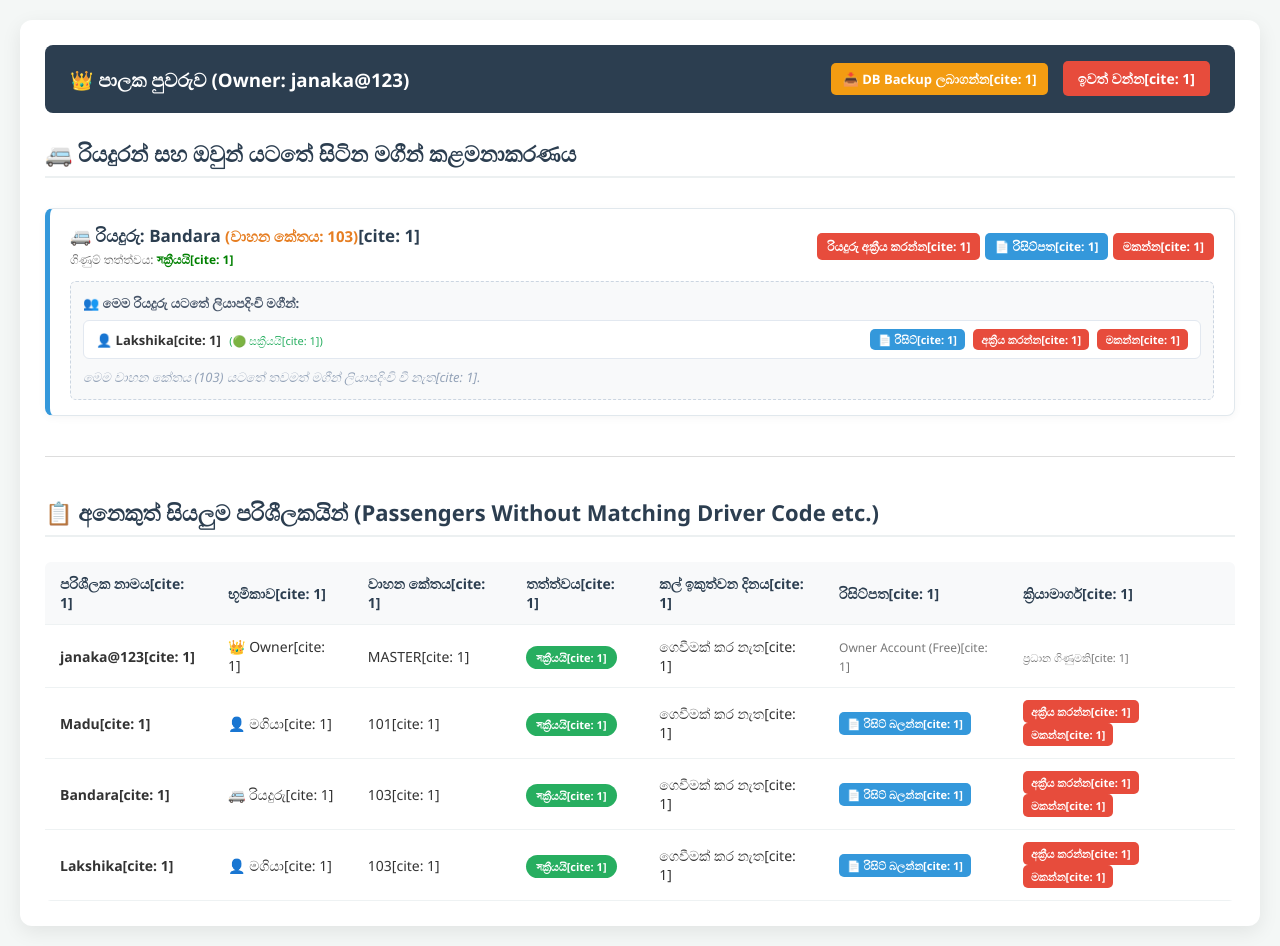
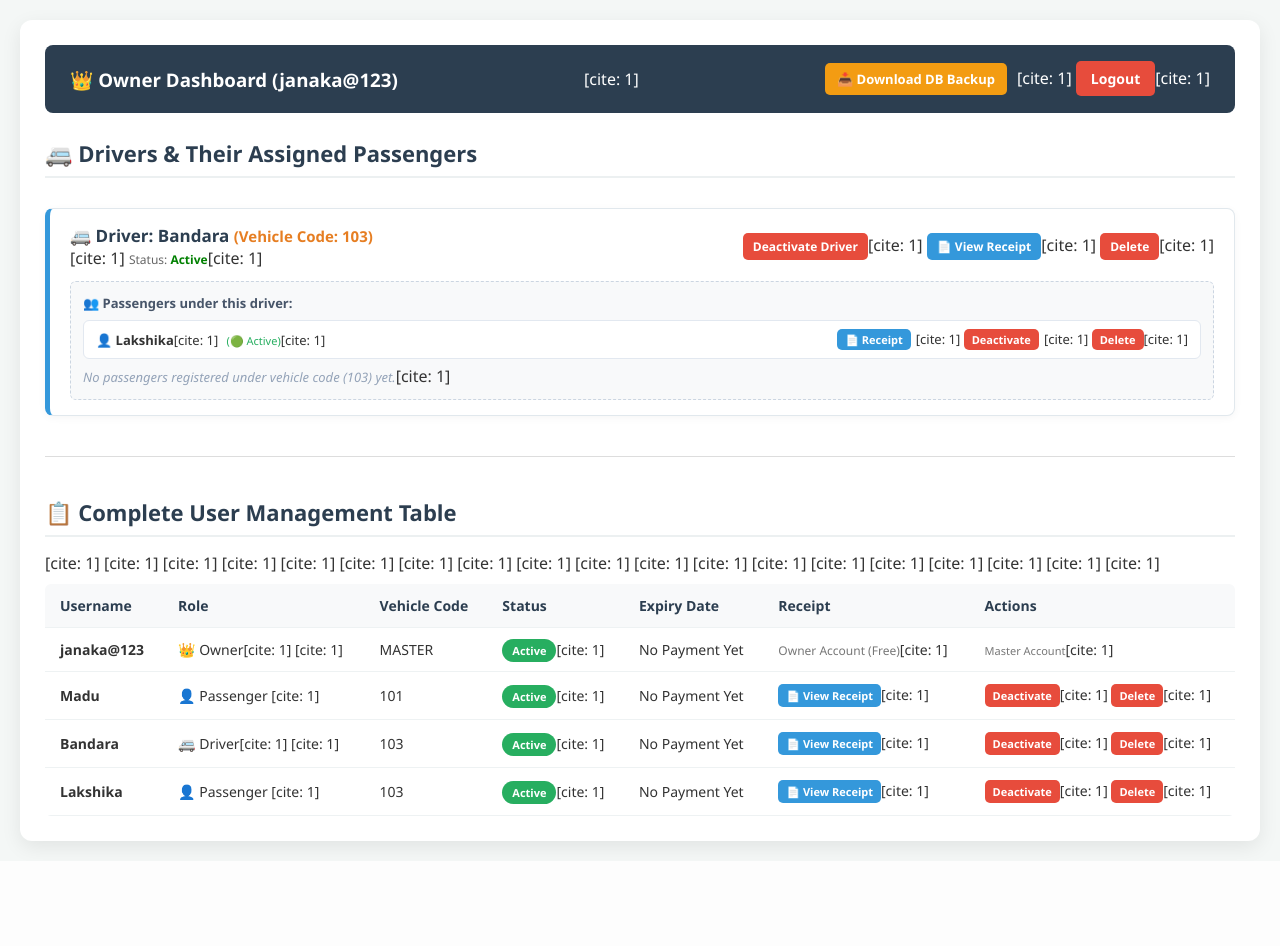
Before and after one commit to Janaka1987-hash/vehicle-tracker, a Flask app: page /owner_dashboard in a window 1280 px wide. After the commit the page ends 855 px from the top, so only its background shows below. Run offline with Flask 3, Linux system fonts and the light colour scheme; a user stored in the database is signed in; data comes from the database, SQL or seed files in the repository.

Commit message:
Update owner_dashboard.html

```diff
--- a/templates/owner_dashboard.html
+++ b/templates/owner_dashboard.html
@@ -1,9 +1,9 @@
 <!DOCTYPE html>
-<html lang="si">
+<html lang="en">
 <head>
     <meta charset="UTF-8">
     <meta name="viewport" content="width=device-width, initial-scale=1.0">
-    <title>පාලක පුවරුව - Owner Dashboard</title>
+    <title>Owner Dashboard - RideSync</title>
     <style>
         body { font-family: 'Segoe UI', Tahoma, Geneva, Verdana, sans-serif; background: #f4f7f6; margin: 0; padding: 20px; color: #333; text-align: center; }
         .container { max-width: 1200px; margin: auto; background: white; padding: 25px; border-radius: 12px; box-shadow: 0 6px 20px rgba(0,0,0,0.08); text-align: left; }
@@ -37,14 +37,14 @@
 <body>
     <div class="container">
         <header>
-            <h3 style="margin:0; color: white;">👑 පාලක පුවරුව (Owner: {{ username }})</h3>
+            <h3 style="margin:0; color: white;">👑 Owner Dashboard ({{ username }})</h3>[cite: 1]
             <div>
-                <a href="/download_backup" class="btn btn-warning" style="margin-right: 10px;">📥 DB Backup ලබාගන්න[cite: 1]</a>
-                <a href="/logout" class="logout">ඉවත් වන්න[cite: 1]</a>
+                <a href="/download_backup" class="btn btn-warning" style="margin-right: 10px;">📥 Download DB Backup</a>[cite: 1]
+                <a href="/logout" class="logout">Logout</a>[cite: 1]
             </div>
         </header>
 
-        <h2>🚐 රියදුරන් සහ ඔවුන් යටතේ සිටින මගීන් කළමනාකරණය</h2>
+        <h2>🚐 Drivers & Their Assigned Passengers</h2>
 
         <div class="driver-section">
             {% set ns = namespace(driver_found=false) %}
@@ -54,23 +54,23 @@
                     <div class="driver-card">
                         <div class="driver-header">
                             <div>
-                                <p class="driver-title">🚐 රියදුරු: {{ u[1] }} <span style="color: #e67e22; font-size: 15px;">(වාහන කේතය: {{ u[4] }})</span>[cite: 1]</p>
-                                <span style="font-size: 12px; color: #666;">ගිණුම් තත්ත්වය: {% if u[5] == 1 %}<b style="color:green;">সක්‍රීයයි[cite: 1]</b>{% else %}<b style="color:red;">අක්‍රීයයි</b>{% endif %}</span>
+                                <p class="driver-title">🚐 Driver: {{ u[1] }} <span style="color: #e67e22; font-size: 15px;">(Vehicle Code: {{ u[4] }})</span></p>[cite: 1]
+                                <span style="font-size: 12px; color: #666;">Status: {% if u[5] == 1 %}<b style="color:green;">Active</b>{% else %}<b style="color:red;">Inactive</b>{% endif %}</span>[cite: 1]
                             </div>
                             <div>
                                 <a href="/toggle_status/{{ u[0] }}" class="btn {% if u[5] == 1 %}btn-danger{% else %}btn-success{% endif %}" style="padding: 5px 10px; font-size: 12px;">
-                                    {% if u[5] == 1 %}රියදුරු අක්‍රීය කරන්න[cite: 1]{% else %}රියදුරු সක්‍රීය කරන්න{% endif %}
-                                </a>
+                                    {% if u[5] == 1 %}Deactivate Driver{% else %}Activate Driver{% endif %}
+                                </a>[cite: 1]
                                 {% if u[6] and u[6] != 'Owner Account (Free)' %}
-                                    <a href="{{ url_for('static', filename='uploads/' + u[6]) }}" target="_blank" class="btn btn-primary" style="padding: 5px 10px; font-size: 12px;">📄 රිසිට්පත[cite: 1]</a>
+                                    <a href="{{ url_for('static', filename='uploads/' + u[6]) }}" target="_blank" class="btn btn-primary" style="padding: 5px 10px; font-size: 12px;">📄 View Receipt</a>[cite: 1]
                                 {% endif %}
-                                <a href="/delete_user/{{ u[0] }}" class="btn btn-danger" style="padding: 5px 10px; font-size: 12px;" onclick="return confirm('මෙම රියදුරු මකා දැමීමට අවශ්‍ය බව විශ්වාසද?');">මකන්න[cite: 1]</a>
+                                <a href="/delete_user/{{ u[0] }}" class="btn btn-danger" style="padding: 5px 10px; font-size: 12px;" onclick="return confirm('Are you sure you want to delete this driver?');">Delete</a>[cite: 1]
                             </div>
                         </div>
 
-                        <!-- මෙම රියදුරුගේ වාහන කේතයට (vehicle_code) අදාළ මගීන් පමණක් මෙහි පෙන්වීම -->
+                        <!-- Passengers under this driver -->
                         <div class="passengers-box">
-                            <p style="margin: 0 0 8px 0; font-size: 13px; font-weight: bold; color: #475569;">👥 මෙම රියදුරු යටතේ ලියාපදිංචි මගීන්:</p>
+                            <p style="margin: 0 0 8px 0; font-size: 13px; font-weight: bold; color: #475569;">👥 Passengers under this driver:</p>
 
                             {% set found_passengers = false %}
                             {% for p in users %}
@@ -78,28 +78,28 @@
                                     {% set found_passengers = true %}
                                     <div class="passenger-item">
                                         <div>
-                                            <strong>👤 {{ p[1] }}[cite: 1]</strong>
+                                            <strong>👤 {{ p[1] }}</strong>[cite: 1]
                                             {% if p[5] == 1 %}
-                                                <span style="color: #27ae60; font-size: 11px; margin-left: 5px;">(🟢 සක්‍රීයයි[cite: 1])</span>
+                                                <span style="color: #27ae60; font-size: 11px; margin-left: 5px;">(🟢 Active)</span>[cite: 1]
                                             {% else %}
-                                                <span style="color: #e74c3c; font-size: 11px; margin-left: 5px;">(⏳ අක්‍රීයයි)</span>
+                                                <span style="color: #e74c3c; font-size: 11px; margin-left: 5px;">(⏳ Inactive)</span>
                                             {% endif %}
                                         </div>
                                         <div>
                                             {% if p[6] and p[6] != 'Owner Account (Free)' %}
-                                                <a href="{{ url_for('static', filename='uploads/' + p[6]) }}" target="_blank" class="btn btn-primary" style="padding: 3px 8px; font-size: 11px; margin-right: 5px;">📄 රිසිට්[cite: 1]</a>
+                                                <a href="{{ url_for('static', filename='uploads/' + p[6]) }}" target="_blank" class="btn btn-primary" style="padding: 3px 8px; font-size: 11px; margin-right: 5px;">📄 Receipt</a>[cite: 1]
                                             {% endif %}
                                             <a href="/toggle_status/{{ p[0] }}" class="btn {% if p[5] == 1 %}btn-danger{% else %}btn-success{% endif %}" style="padding: 3px 8px; font-size: 11px; margin-right: 5px;">
-                                                {% if p[5] == 1 %}අක්‍රීය කරන්න[cite: 1]{% else %}సක්‍රීය කරන්න{% endif %}
-                                            </a>
-                                            <a href="/delete_user/{{ p[0] }}" class="btn btn-danger" style="padding: 3px 8px; font-size: 11px;" onclick="return confirm('මෙම මගියා ඉවත් කිරීමට අවශ්‍ය බව විශ්වාසද?');">මකන්න[cite: 1]</a>
+                                                {% if p[5] == 1 %}Deactivate{% else %}Activate{% endif %}
+                                            </a>[cite: 1]
+                                            <a href="/delete_user/{{ p[0] }}" class="btn btn-danger" style="padding: 3px 8px; font-size: 11px;" onclick="return confirm('Are you sure you want to delete this passenger?');">Delete</a>[cite: 1]
                                         </div>
                                     </div>
                                 {% endif %}
                             {% endfor %}
 
                             {% if not found_passengers %}
-                                <span style="color: #94a3b8; font-size: 13px; font-style: italic;">මෙම වාහන කේතය ({{ u[4] }}) යටතේ තවමත් මගීන් ලියාපදිංචි වී නැත[cite: 1].</span>
+                                <span style="color: #94a3b8; font-size: 13px; font-style: italic;">No passengers registered under vehicle code ({{ u[4] }}) yet.</span>[cite: 1]
                             {% endif %}
                         </div>
                     </div>
@@ -107,60 +107,59 @@
             {% endfor %}
 
             {% if not ns.driver_found %}
-                <p style="color: #777;">පද්ධතියේ රියදුරන් තවමත් ලියාපදිංචි වී නැත.</p>
+                <p style="color: #777;">No drivers registered in the system yet.</p>
             {% endif %}
         </div>
 
         <hr style="margin: 40px 0; border: 0; border-top: 1px solid #ddd;">
 
-        <!-- සියලුම පරිශීලකයින්ගේ සාමාන්‍ය ලැයිස්තුව (සුළු පාලනය සඳහා) -->
-        <h2>📋 අනෙකුත් සියලුම පරිශීලකයින් (Passengers Without Matching Driver Code etc.)</h2>
+        <h2>📋 Complete User Management Table</h2>
         <div style="overflow-x: auto;">
             <table>
                 <thead>
                     <tr>
-                        <th>පරිශීලක නාමය[cite: 1]</th>
-                        <th>භූමිකාව[cite: 1]</th>
-                        <th>වාහන කේතය[cite: 1]</th>
-                        <th>තත්ත්වය[cite: 1]</th>
-                        <th>කල් ඉකුත්වන දිනය[cite: 1]</th>
-                        <th>රිසිට්පත[cite: 1]</th>
-                        <th>ක්‍රියාමාර්ග[cite: 1]</th>
+                        <th>Username</th>[cite: 1]
+                        <th>Role</th>[cite: 1]
+                        <th>Vehicle Code</th>[cite: 1]
+                        <th>Status</th>[cite: 1]
+                        <th>Expiry Date</th>[cite: 1]
+                        <th>Receipt</th>[cite: 1]
+                        <th>Actions</th>[cite: 1]
                     </tr>
                 </thead>
                 <tbody>
                     {% for u in users %}
                     <tr>
-                        <td><strong>{{ u[1] }}[cite: 1]</strong></td>
+                        <td><strong>{{ u[1] }}</strong></td>[cite: 1]
                         <td>
                             {% if u[3] == 'owner' %} 👑 Owner[cite: 1]
-                            {% elif u[3] == 'driver' %} 🚐 රියදුරු[cite: 1]
-                            {% else %} 👤 මගියා[cite: 1] {% endif %}
+                            {% elif u[3] == 'driver' %} 🚐 Driver[cite: 1]
+                            {% else %} 👤 Passenger {% endif %}[cite: 1]
                         </td>
-                        <td>{{ u[4] if u[4] else '-' }}[cite: 1]</td>
+                        <td>{{ u[4] if u[4] else '-' }}</td>[cite: 1]
                         <td>
                             {% if u[5] == 1 %}
-                                <span class="badge-active">সක්‍රීයයි[cite: 1]</span>
+                                <span class="badge-active">Active</span>[cite: 1]
                             {% else %}
-                                <span class="badge-inactive">අක්‍රීයයි[cite: 1]</span>
+                                <span class="badge-inactive">Inactive</span>[cite: 1]
                             {% endif %}
                         </td>
-                        <td>{{ u[7] if u[7] else 'ගෙවීමක් කර නැත' }}[cite: 1]</td>
+                        <td>{{ u[7] if u[7] else 'No Payment Yet' }}</td>[cite: 1]
                         <td>
                             {% if u[6] and u[6] != 'Owner Account (Free)' %}
-                                <a href="{{ url_for('static', filename='uploads/' + u[6]) }}" target="_blank" class="btn btn-primary" style="padding: 4px 8px; font-size: 11px;">📄 රිසිට් බලන්න[cite: 1]</a>
+                                <a href="{{ url_for('static', filename='uploads/' + u[6]) }}" target="_blank" class="btn btn-primary" style="padding: 4px 8px; font-size: 11px;">📄 View Receipt</a>[cite: 1]
                             {% else %}
-                                <span style="color: #777; font-size: 12px;">{{ u[6] if u[6] else 'නැත' }}[cite: 1]</span>
+                                <span style="color: #777; font-size: 12px;">{{ u[6] if u[6] else 'None' }}</span>[cite: 1]
                             {% endif %}
                         </td>
                         <td>
                             {% if u[3] != 'owner' %}
                                 <a href="/toggle_status/{{ u[0] }}" class="btn {% if u[5] == 1 %}btn-danger{% else %}btn-success{% endif %}" style="padding: 4px 8px; font-size: 11px;">
-                                    {% if u[5] == 1 %}අක්‍රීය කරන්න[cite: 1]{% else %}సක්‍රීය කරන්න{% endif %}
-                                </a>
-                                <a href="/delete_user/{{ u[0] }}" class="btn btn-danger" style="padding: 4px 8px; font-size: 11px;" onclick="return confirm('මෙම පරිශීලකයා මකා දැමීමට අවශ්‍ය බව විශ්වාසද?');">මකන්න[cite: 1]</a>
+                                    {% if u[5] == 1 %}Deactivate{% else %}Activate{% endif %}
+                                </a>[cite: 1]
+                                <a href="/delete_user/{{ u[0] }}" class="btn btn-danger" style="padding: 4px 8px; font-size: 11px;" onclick="return confirm('Are you sure you want to delete this user?');">Delete</a>[cite: 1]
                             {% else %}
-                                <span style="color: #777; font-size: 11px;">ප්‍රධාන ගිණුමකි[cite: 1]</span>
+                                <span style="color: #777; font-size: 11px;">Master Account</span>[cite: 1]
                             {% endif %}
                         </td>
                     </tr>
```
